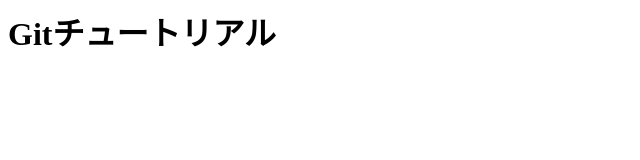
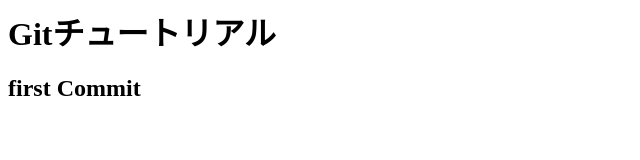
Before and after one commit to murosyo/github, a plain HTML site: page index.html in a window 1280 px wide. Shown: the whole page, without its empty margins (0-640 px from the left). Drawn offline with Linux system fonts and the light colour scheme.

Commit message:
firstcommit

```diff
--- a/index.html
+++ b/index.html
@@ -1 +1,2 @@
 <h1>Gitチュートリアル</h1>
+<h2>first Commit</h2>
```
